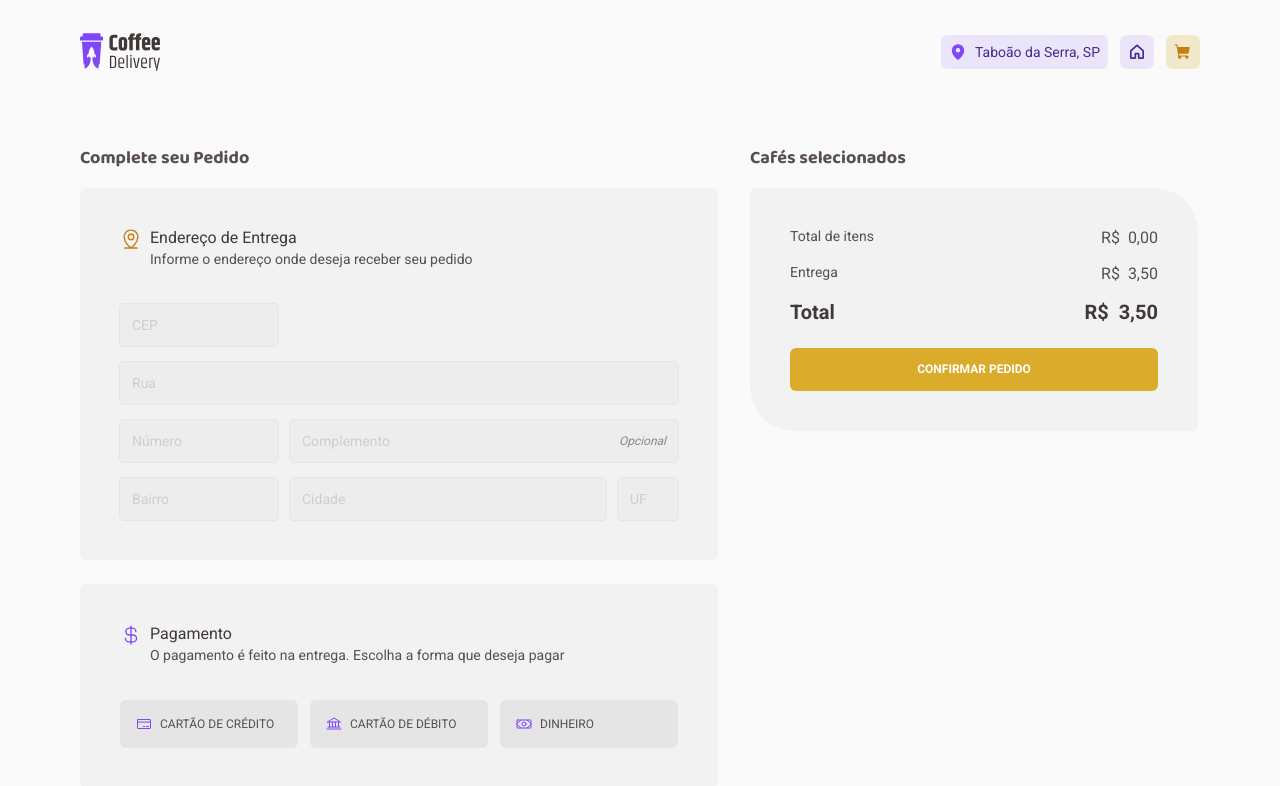
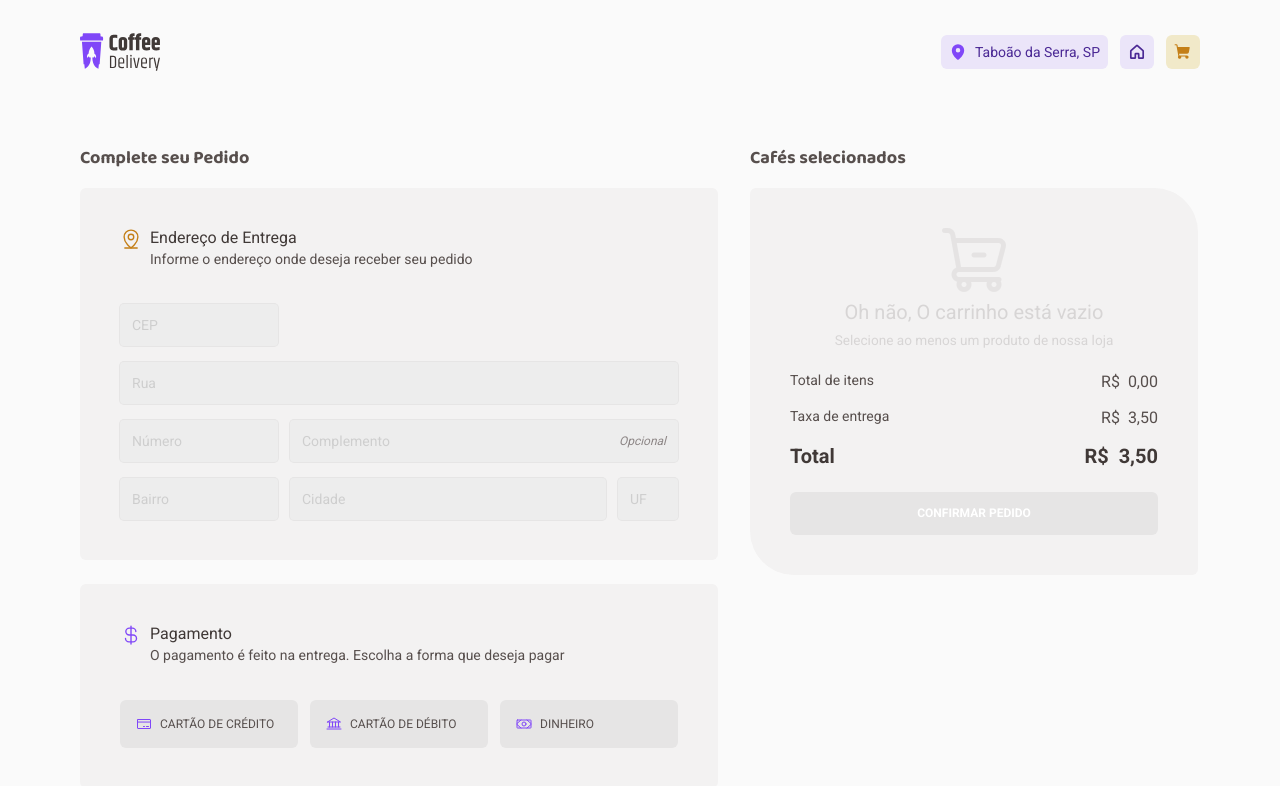
Before and after one commit to rogerrm95/coffee-delivery, a React (Vite) app: page /checkout in a window 1280 px wide. Shown: the top 786 px of the page. Built offline with nearby package versions, Linux system fonts and the light colour scheme.

Commit message:
add: NoItens - Component and code refactoring. Challange is done

```diff
--- a/src/components/Header/styles.ts
+++ b/src/components/Header/styles.ts
@@ -17,7 +17,6 @@ export const HeaderContainer = styled.header`
   img {
     width: 80px;
     height: 40px;
-    cursor: pointer;
   }
 
   div {
--- /dev/null
+++ b/src/pages/Checkout/components/NoItens/index.tsx
@@ -0,0 +1,18 @@
+// Image //
+import EmptyShoppingCartImage from '../../../../assets/empty-shopping-cart.png'
+// Styles //
+import { Container } from './styles'
+
+export function NoItens() {
+  return (
+    <Container>
+      <img
+        src={EmptyShoppingCartImage}
+        alt="Carrinho vazio"
+        title="Carrinho vazio"
+      />
+      <p>Oh não, O carrinho está vazio</p>
+      <span>Selecione ao menos um produto de nossa loja</span>
+    </Container>
+  )
+}
--- /dev/null
+++ b/src/pages/Checkout/components/NoItens/styles.ts
@@ -0,0 +1,27 @@
+import styled from 'styled-components'
+
+export const Container = styled.div`
+  display: flex;
+  flex-direction: column;
+  justify-content: center;
+  align-items: center;
+  gap: 0.5rem;
+
+  margin-bottom: 1.5rem;
+
+  img {
+    object-fit: contain;
+    width: 4rem;
+    opacity: 0.5;
+  }
+
+  p {
+    font-size: 1.25rem;
+    color: ${(props) => props.theme.colors['brown-500']};
+  }
+
+  span {
+    font-size: 0.85rem;
+    color: ${(props) => props.theme.colors['brown-500']};
+  }
+`
--- a/src/pages/Checkout/components/ShoppingCart/index.tsx
+++ b/src/pages/Checkout/components/ShoppingCart/index.tsx
@@ -3,6 +3,7 @@ import { useEffect, useState } from 'react'
 import { useCart } from '../../../../hooks/useCart'
 // Utils //
 import { formatToBRCashString } from '../../../../utils/formatCashString'
+import { NoItens } from '../NoItens'
 // Components //
 import { ProductsSelected } from '../ProductsSelected'
 // Styles //
@@ -31,23 +32,30 @@ export function ShoppingCart() {
   const priceFinal = sumTotalOfItens + custOfDelivery
   const priceFinalFormatted = formatToBRCashString(priceFinal)
 
+  const hasProductInShoppingCart = cart.length !== 0
+
   return (
     <Container>
       {/* Lista de produtos no carrinho */}
       <h2>Cafés selecionados</h2>
 
       <div className="purchase-details">
-        {cart.map((item) => (
-          <ProductsSelected
-            product={item.product}
-            countOfProduct={item.count}
-            key={item.product.id}
-          />
-        ))}
+        {!hasProductInShoppingCart ? (
+          <NoItens />
+        ) : (
+          cart.map((item) => (
+            <ProductsSelected
+              product={item.product}
+              countOfProduct={item.count}
+              key={item.product.id}
+            />
+          ))
+        )}
 
-        <div>
+        <div className="prices">
           <span>Total de itens</span> <span>R$ {sumTotalOfItensFormatted}</span>
-          <span>Entrega</span> <span>R$ {custOfDeliveryFormattedToBR}</span>
+          <span>Taxa de entrega</span>{' '}
+          <span>R$ {custOfDeliveryFormattedToBR}</span>
           <span>
             <strong>Total</strong>
           </span>
@@ -56,7 +64,9 @@ export function ShoppingCart() {
           </span>
         </div>
 
-        <button type="submit">Confirmar pedido</button>
+        <button type="submit" disabled={!hasProductInShoppingCart}>
+          Confirmar pedido
+        </button>
       </div>
     </Container>
   )
--- a/src/pages/Checkout/components/ShoppingCart/styles.ts
+++ b/src/pages/Checkout/components/ShoppingCart/styles.ts
@@ -22,7 +22,7 @@ export const Container = styled.div`
     background: ${(props) => props.theme.colors['brown-200']};
 
     // Preços //
-    > div {
+    .prices {
       display: grid;
       grid-template-columns: 1fr 1fr;
       grid-template-rows: repeat(3, 1fr);
@@ -68,6 +68,11 @@ export const Container = styled.div`
       &:hover {
         background: ${(props) => props.theme.colors['yellow-dark']};
       }
+
+      &:disabled {
+        background: ${(props) => props.theme.colors['brown-400']};
+        cursor: not-allowed;
+      }
     }
 
     // Desktop //
--- a/src/pages/Checkout/index.tsx
+++ b/src/pages/Checkout/index.tsx
@@ -68,6 +68,7 @@ export function Checkout() {
         paymentMethod,
         address: data,
       },
+      replace: true,
     })
   }
 
--- a/src/pages/Home/styles.ts
+++ b/src/pages/Home/styles.ts
@@ -153,4 +153,11 @@ export const StoreContainer = styled.section`
 
     padding-bottom: 2rem;
   }
+
+  // Desktop //
+  @media (min-width: 992px) {
+    ul {
+      justify-content: flex-start;
+    }
+  }
 `
```
Also changed, not shown: src/assets/empty-shopping-cart.png (added).
